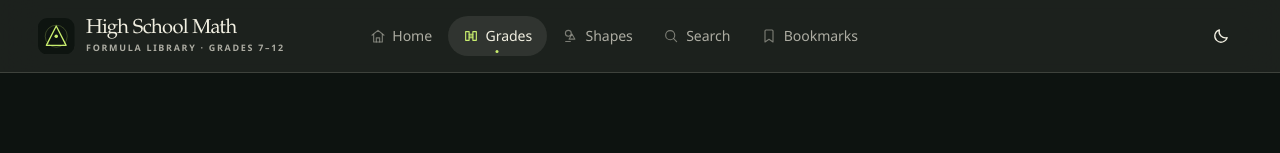
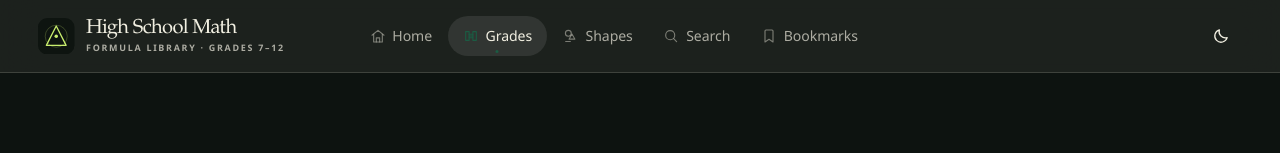
Before and after one commit to RITH-1437/high-school-math, a React (Vite) app: page /grades in a window 1280 px wide. Shown: the top 153 px of the page. Built offline with nearby package versions, Linux system fonts and the light colour scheme.

Commit message:
style(layout): update color tokens and values for White and Navy palette

```diff
--- a/src/styles/layout.css
+++ b/src/styles/layout.css
@@ -109,7 +109,7 @@
 
 .nav-link:hover {
   color: var(--header-ink);
-  background: rgba(241, 239, 225, 0.06);
+  background: rgba(255, 255, 255, 0.06);
   text-decoration: none;
 }
 
@@ -119,12 +119,12 @@
 
 .nav-link.is-active {
   color: var(--header-ink);
-  background: rgba(241, 239, 225, 0.09);
+  background: rgba(255, 255, 255, 0.09);
 }
 
 .nav-link.is-active svg {
   opacity: 1;
-  color: var(--lime);
+  color: var(--accent);
 }
 
 .nav-link.is-active::after {
@@ -135,7 +135,7 @@
   width: 3px;
   height: 3px;
   border-radius: 50%;
-  background: var(--lime);
+  background: var(--accent);
   transform: translateX(-50%);
 }
 
@@ -147,8 +147,8 @@
   height: 1.15rem;
   padding-inline: 0.28rem;
   border-radius: var(--radius-pill);
-  background: var(--lime);
-  color: var(--lime-ink);
+  background: var(--accent);
+  color: var(--accent-ink);
   font-size: 0.62rem;
   font-weight: 750;
   line-height: 1;
@@ -175,7 +175,7 @@
 }
 
 .icon-button:hover {
-  background: rgba(241, 239, 225, 0.07);
+  background: rgba(255, 255, 255, 0.07);
   border-color: var(--header-line);
 }
 
@@ -457,7 +457,7 @@
 
 .page-hero--lab {
   background:
-    radial-gradient(ellipse 70% 120% at 85% 0%, rgba(201, 238, 110, 0.11), transparent 62%),
+    radial-gradient(ellipse 70% 120% at 85% 0%, rgba(57, 120, 214, 0.12), transparent 62%),
     var(--hero-bg);
   color: var(--hero-ink);
   border-bottom-color: var(--hero-line);
```
